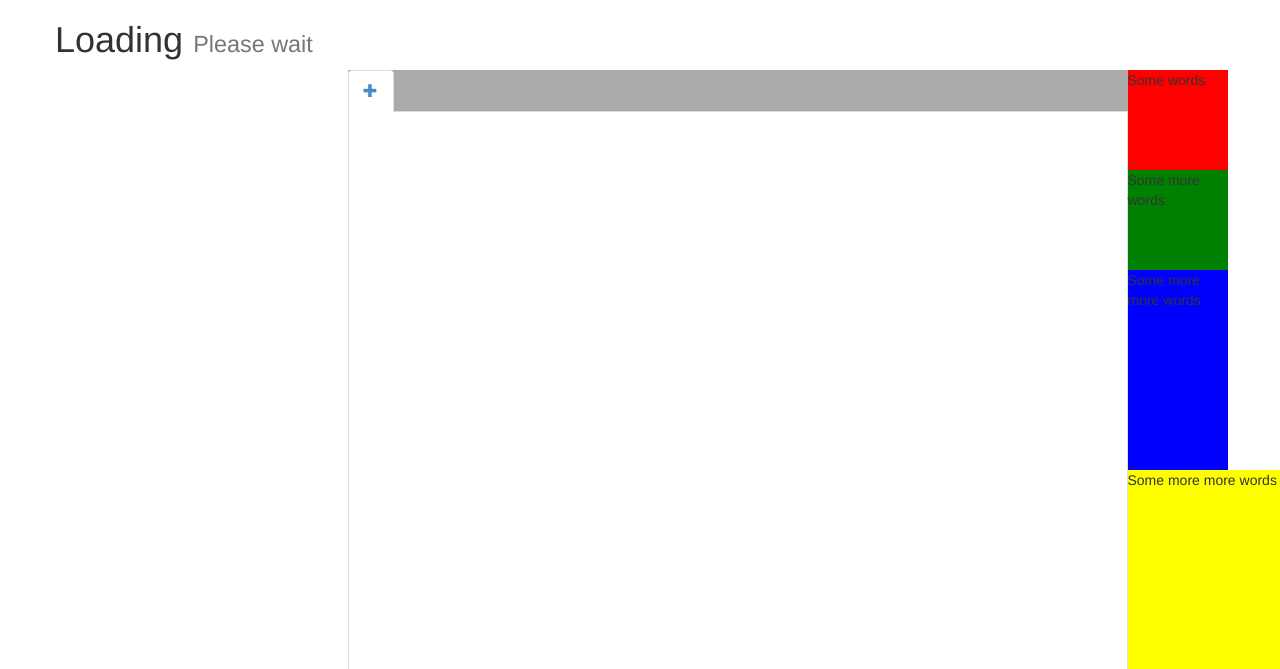
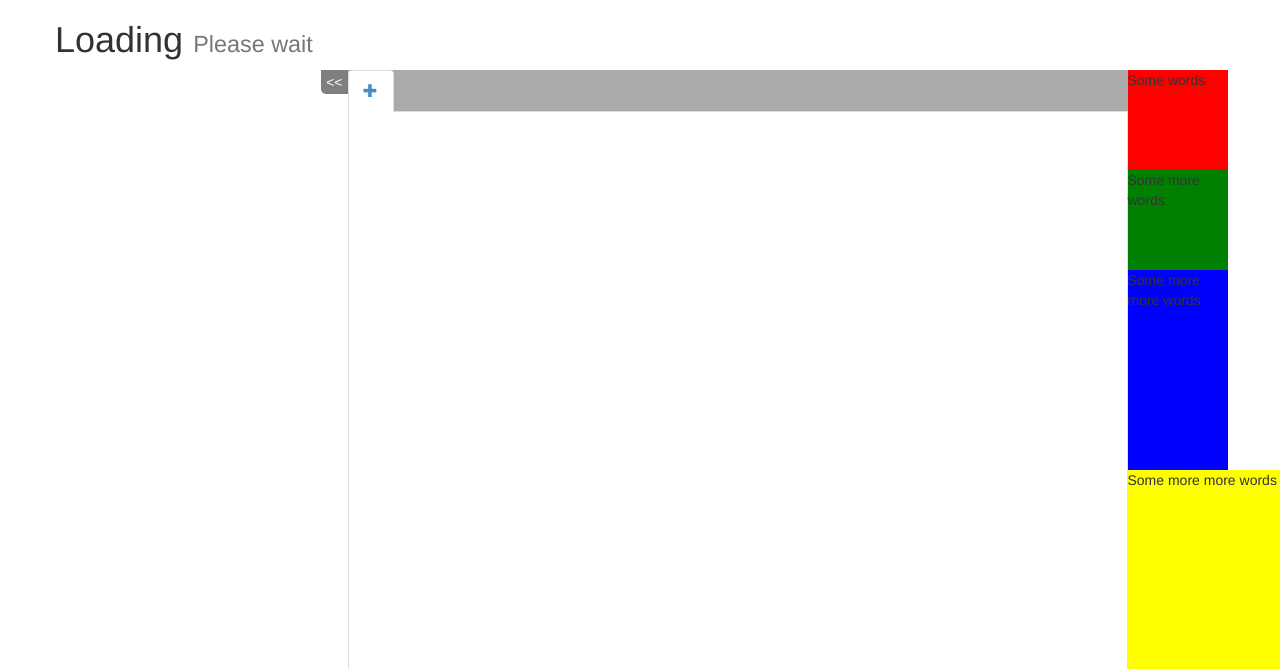
Before and after one commit to blackhydrogen/noop-sewi, a Django app: template templates/sewi/index.html in a window 1280 px wide; the page is wider, and only the part inside the window is pictured. Shown: the top 669 px of that part. Run offline with Django 3.2, Linux system fonts and the light colour scheme; the template is opened without the code that fills it, so the values that code supplies are empty; some libraries are stand-ins or nearby versions.

Commit message:
Configurator now creates a minimize button to hide the basic info view

```diff
--- a/static/sewi/css/style.css
+++ b/static/sewi/css/style.css
@@ -23,6 +23,17 @@
   transition: all 200ms ease-in-out 0s;
 }
 
+div.minimize-button {
+    position: absolute;
+    right: 0;
+    top: 0;
+    background-color: rgba(0,0,0,0.5);
+    padding: 2px 5px;
+    color: #fff;
+    cursor: pointer;
+    border-radius: 0 0 0 5px;
+}
+
 .resource-viewer .top-panel {
     position: absolute;
     top: 0;
--- a/static/sewi/js/app/configurator.js
+++ b/static/sewi/js/app/configurator.js
@@ -78,6 +78,13 @@ var sewi = sewi || {};
 
             selfRef.basicInfoView.append(element);
         }
+
+        var minimizeElement = $('<div class="minimize-button">&lt;&lt;</div>');
+        selfRef.basicInfoView.append(minimizeElement);
+        minimizeElement.click(function() {
+            selfRef.isBasicInfoMinimized = !selfRef.isBasicInfoMinimized;
+            updateViewSizes.call(selfRef);
+        });
     }
 
     function initResViewer() {
```
